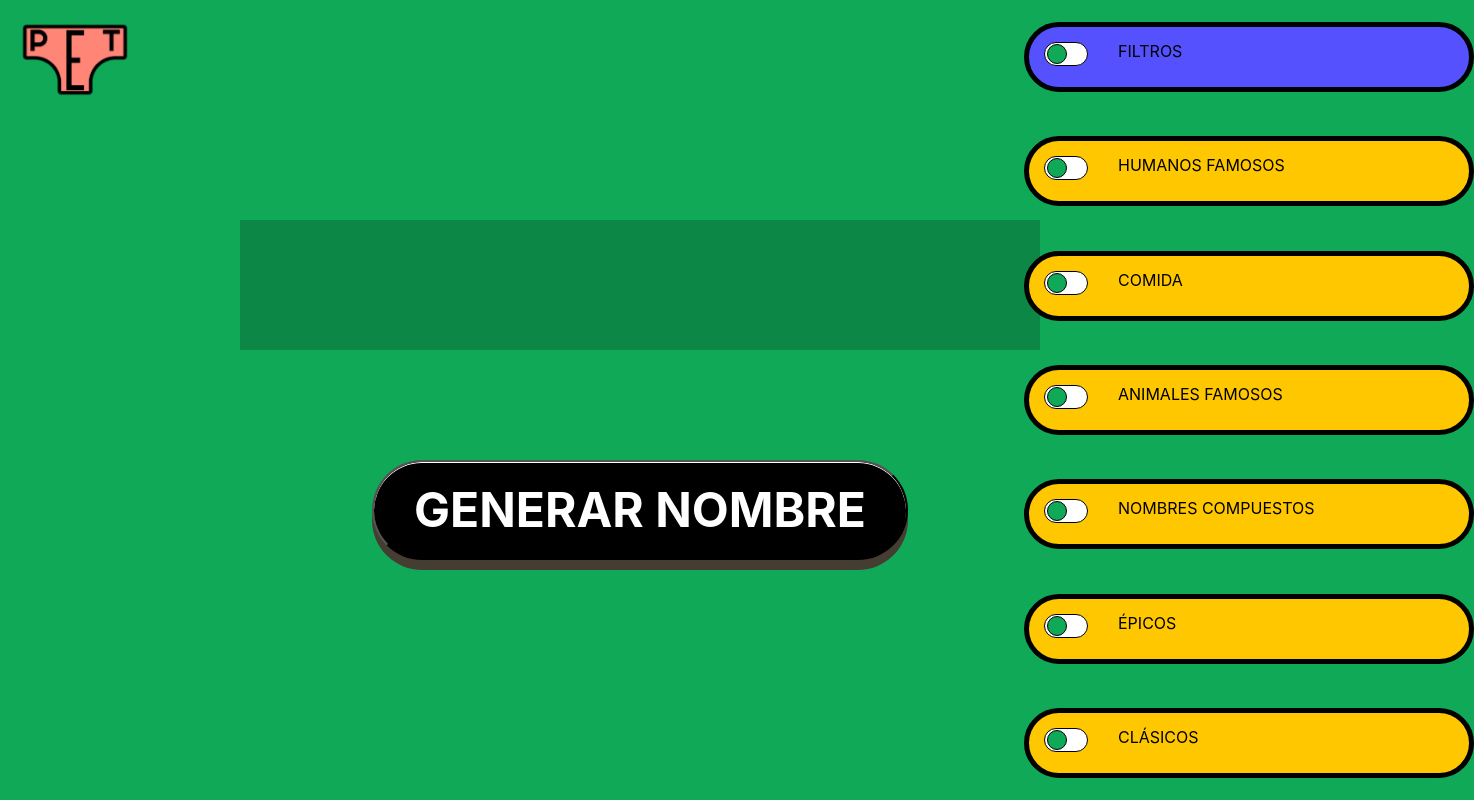
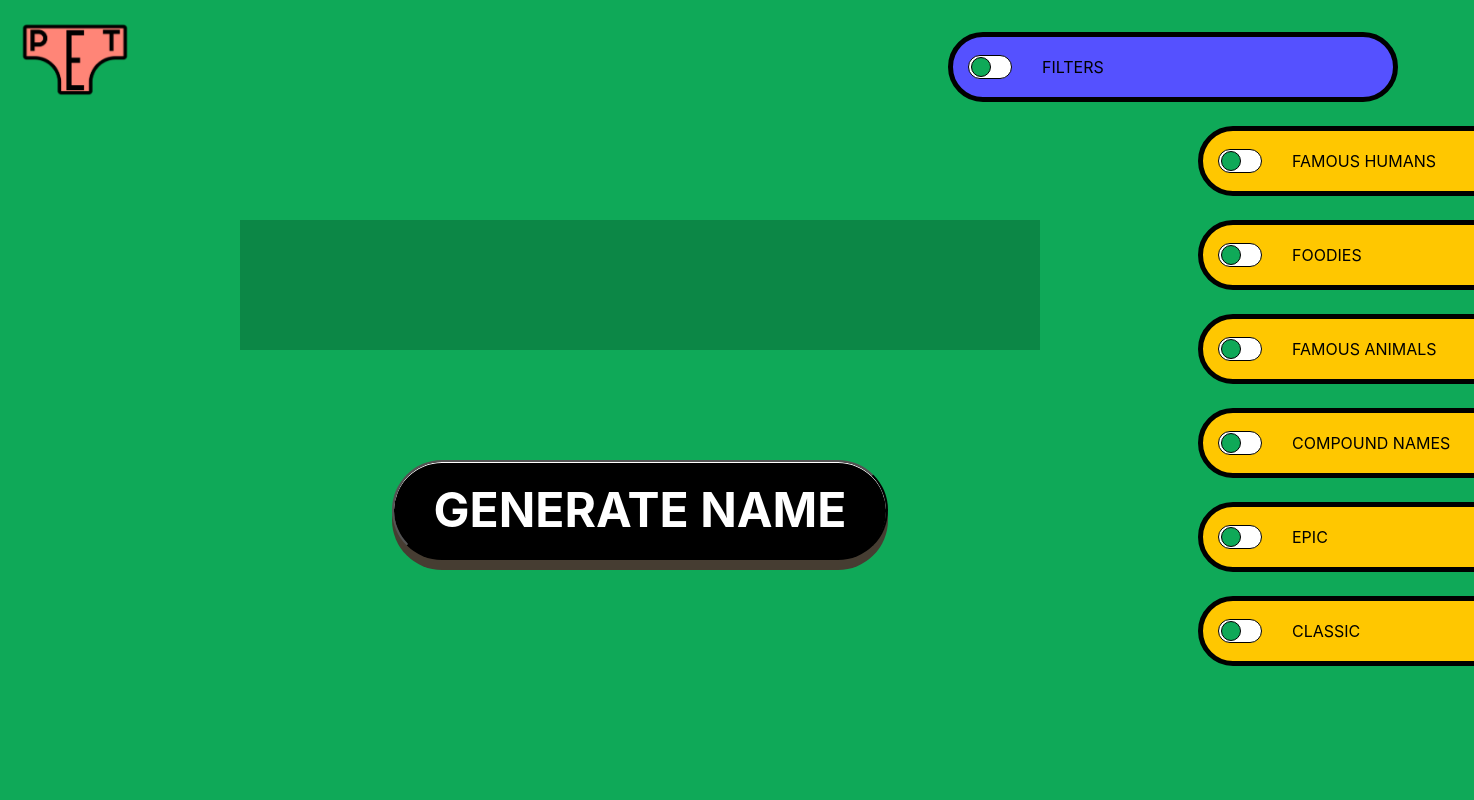
Before and after one commit to FCalabria/baby-names, a React (Create React App) app in the folder client/: page / in a window 1280 px wide. Shown: the whole page, 1474 px wide, since content can reach past the window. Built offline with nearby package versions, Linux system fonts and the light colour scheme.

Commit message:
fix(test): important changes

```diff
--- a/client/src/App.js
+++ b/client/src/App.js
@@ -2,8 +2,26 @@ import React from 'react';
 import Filter from './components/Filter';
 import './stylesheets/App.scss';
 import Logo from './images/logo.png';
+import filters from './data/filters.json';
 
 class App extends React.Component {
+
+  constructor(props) {
+    super(props);
+    this.state = {
+      filters: filters,
+      filterOpen: false,
+    };
+  }
+
+  openFilters() {
+    this.setState({ filterOpen: true })
+  }
+
+  closeFilters() {
+    this.setState({ filterOpen: false })
+  }
+
   render() {
     return (
       <div className="App">
@@ -13,14 +31,19 @@ class App extends React.Component {
             <img className="logo-image" src={Logo} alt="Logo" />
           </div>
         </header>
+
+        <main className="main">
           <section className="App--section">
             <div className="App--newName"></div>
             <div className="App--button">
-          <button className="App--button__inner ">generar nombre</button>
+              <button className="App--button__inner ">generate name</button>
             </div>
           </section>
 
-            <Filter/>
+          <Filter filters={this.state.filters}
+            isOpen={this.state.filterOpen}
+            closeCallback={this.closeFilters.bind(this)} />
+        </main>
 
       </div>
     );
--- a/client/src/components/Filter.js
+++ b/client/src/components/Filter.js
@@ -2,32 +2,32 @@ import React from 'react';
 import '../stylesheets/layout/_filter.scss';
 
 class Filter extends React.Component {
+  constructor(props) {
+    super(props)
+  }
+
   render() {
+
+    const filterList = this.props.filters.map((filter, index) => {
+      return (
+        <div className="App--filter__option filters hidden">
+          <input type="checkbox" className="switch" id={index + 1} />
+          <label for="switch"></label><p>{filter}</p></div>
+      )
+    }
+    );
+
     return (
+
       <aside className="App--filter">
-        <div className="App--filter__option shown">
-          <input type="checkbox" className="switch" id="switch" />
-          <label for="switch"></label><p>filtros</p> </div>
-        <div className="App--filter__option hidden">
-          <input type="checkbox" className="switch" id="switch" />
-          <label for="switch"></label><p>humanos famosos</p></div>
-        <div className="App--filter__option hidden">
-          <input type="checkbox" className="switch" id="switch" />
-          <label for="switch"></label><p>comida</p></div>
-        <div className="App--filter__option hidden">
-          <input type="checkbox" className="switch" id="switch" />
-          <label for="switch"></label><p>animales famosos</p></div>
-        <div className="App--filter__option hidden">
-          <input type="checkbox" className="switch" id="switch" />
-          <label for="switch"></label><p>nombres compuestos</p></div>
-        <div className="App--filter__option hidden">
-          <input type="checkbox" className="switch" id="switch" />
-          <label for="switch"></label><p>épicos</p></div>
-        <div className="App--filter__option hidden">
-          <input type="checkbox" className="switch" id="switch" />
-          <label for="switch"></label><p>clásicos</p></div>
 
+        <div className="App--filter__option controler shown" onClick={this.props.closeCallback}>
+          <input type="checkbox" className="switch" id="filterControl" />
+          <label for="switch"></label><p>filters</p></div>
+
+        {filterList}
       </aside>
+
     );
   }
 }
--- /dev/null
+++ b/client/src/data/filters.json
@@ -0,0 +1,8 @@
+[
+   "famous humans",
+   "foodies",
+    "famous animals",
+    "compound names",
+    "epic",
+    "classic"
+]
--- a/client/src/stylesheets/App.scss
+++ b/client/src/stylesheets/App.scss
@@ -33,7 +33,7 @@
   flex-direction: column;
   justify-content: center;
   align-items: center;
-  position: absolute;
+  // position: absolute;
   z-index: -1;
   .App--newName {
     width: rem(800);
@@ -43,3 +43,9 @@
     opacity: 0.2;
   }
 }
+
+.main {
+  width: 100vw;
+  // position: relative;
+  // overflow: hidden;
+}
--- a/client/src/stylesheets/layout/_filter.scss
+++ b/client/src/stylesheets/layout/_filter.scss
@@ -5,13 +5,14 @@
 .App--filter {
   // border: rem(5) solid pink;
   z-index: 2;
-  height: 100vh;
-  width: 20vw;
-  position: absolute;
+  position: fixed;
+  top: 0px;
+  padding: 20px;
   display: flex;
   flex-direction: column;
   justify-content: space-around;
-  right: 0;
+  right: -150px;
+
 
   .App--filter__option {
     display: inherit;
@@ -21,10 +22,11 @@
     border-radius: 50px;
     width: rem(450);
     height: rem(70);
-    margin: auto;
+    margin: 12px;
 
     p {
       margin: rem(15);
+      align-self: center;
     }
 
     .switch[type='checkbox'] {
@@ -43,6 +45,7 @@
       border-radius: rem(20);
       border: 1px solid $color-dark;
       position: relative;
+      align-self: center;
     }
 
     label:after {
@@ -80,3 +83,11 @@
 .App--filter__option.hidden {
   background-color: $color-filter-close;
 }
+
+/*.App--filter:not(:first-child) {
+  transform: translateX(40px);
+} */
+
+.App--filter .filters {
+  transform: translateX(250px);
+}
```
Also changed, not shown: 1 other file (tests, documents, lock files or other folders). Lines whose indentation alone changed are shown as unchanged.
